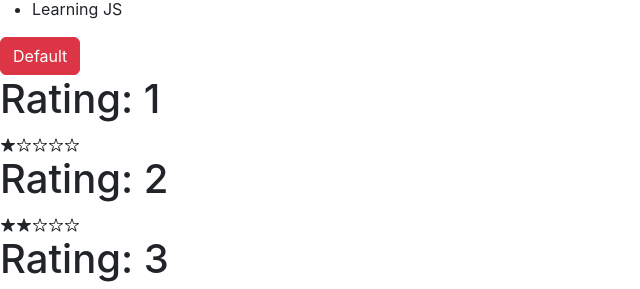
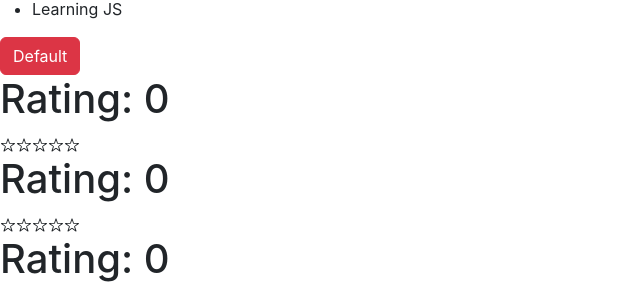
Before and after one commit to fabianoone/beginning-react-with-hooks, a React (Create React App) app: page / in a window 1280 px wide. Shown: the part 511-800 px from the top of the page, without its empty margins (0-640 px from the left). Built offline with nearby package versions, Linux system fonts and the light colour scheme.

Commit message:
Adding local State to a component

```diff
--- a/src/App.js
+++ b/src/App.js
@@ -25,6 +25,7 @@ function App() {
             <Rating rating='3' />
             <Rating rating='4' />
             <Rating rating='5' />
+            <Rating />
         </div>
     );
 }
--- a/src/Rating.js
+++ b/src/Rating.js
@@ -1,34 +1,37 @@
+import { useState } from "react";
 import { IoIosStar, IoIosStarOutline } from "react-icons/io";
 
 function Rating(props) {
+    const [rating, setRating] = useState(0);
+
     return (
         <div>
-            <h1>Rating: {props.rating}</h1>
-            {props.rating >= 1 ? (
+            <h1>Rating: {rating}</h1>
+            {rating >= 1 ? (
                 <IoIosStar />
             ) : (
                 <IoIosStarOutline />
             )}
 
-            {props.rating >= 2 ? (
+            {rating >= 2 ? (
                 <IoIosStar />
             ) : (
                 <IoIosStarOutline />
             )}
 
-            {props.rating >= 3 ? (
+            {rating >= 3 ? (
                 <IoIosStar />
             ) : (
                 <IoIosStarOutline />
             )}
 
-            {props.rating >= 4 ? (
+            {rating >= 4 ? (
                 <IoIosStar />
             ) : (
                 <IoIosStarOutline />
             )}
 
-            {props.rating >= 5 ? (
+            {rating >= 5 ? (
                 <IoIosStar />
             ) : (
                 <IoIosStarOutline />
```
